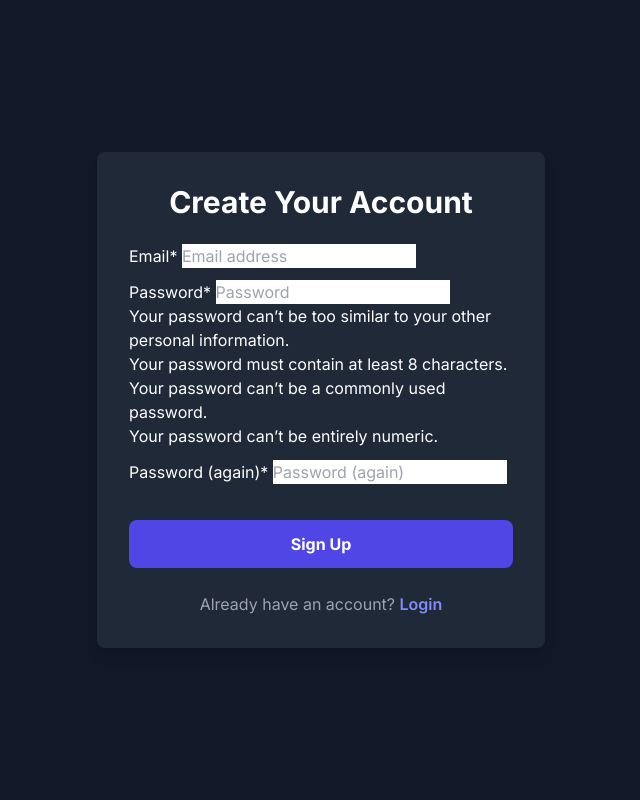
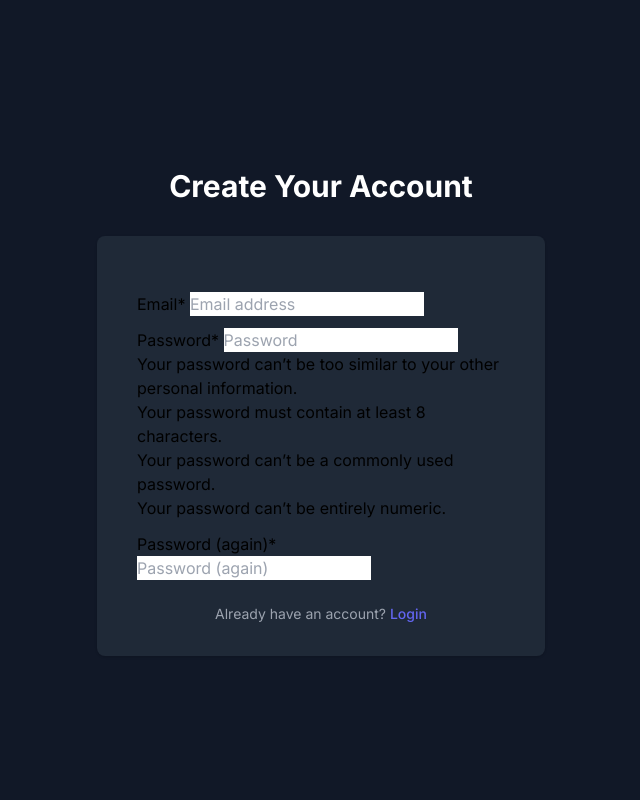
Before and after one commit to SCHANDAN996/videlytics-pro, a Django app: page /accounts/signup/ in a window 1280 px wide. Shown: the whole page, without its empty margins (319-959 px from the left). Run offline with Django 5.2, Linux system fonts and the light colour scheme; some libraries are stand-ins or nearby versions.

Commit message:
Update signup.html

```diff
--- a/main_app/templates/account/signup.html
+++ b/main_app/templates/account/signup.html
@@ -1,20 +1,60 @@
 {% extends "base.html" %}
+{% load i18n %}
+{% load allauth socialaccount %}
 {% load crispy_forms_tags %}
 
-{% block title %}Sign Up - Videlytics.pro{% endblock %}
+{% block content %}
+<div class="min-h-screen bg-gray-900 flex flex-col justify-center py-12 sm:px-6 lg:px-8">
+    <div class="sm:mx-auto sm:w-full sm:max-w-md">
+        <h2 class="mt-6 text-center text-3xl font-extrabold text-white">
+            Create Your Account
+        </h2>
+    </div>
 
-{% block content %}
-<div class="min-h-screen flex items-center justify-center bg-gray-900 text-white">
-    <div class="max-w-md w-full bg-gray-800 p-8 rounded-lg shadow-lg">
-        <h2 class="text-3xl font-bold text-center mb-6">Create Your Account</h2>
-        <form method="POST" action="{% url 'account_signup' %}">
-            {% csrf_token %}
-            {{ form|crispy }}
-            <button type="submit" class="w-full bg-indigo-600 hover:bg-indigo-700 text-white font-bold py-3 px-4 rounded-lg mt-6">Sign Up</button>
-        </form>
-        <p class="text-center text-gray-400 mt-6">
-            Already have an account? <a href="{{ login_url }}" class="text-indigo-400 font-semibold hover:underline">Login</a>
-        </p>
+    <div class="mt-8 sm:mx-auto sm:w-full sm:max-w-md">
+        <div class="bg-gray-800 py-8 px-4 shadow sm:rounded-lg sm:px-10">
+
+            <!-- Google Login Button -->
+            {% get_providers as socialaccount_providers %}
+            {% if socialaccount_providers %}
+            <div>
+                 <a href="{% provider_login_url 'google' %}" class="w-full inline-flex justify-center py-2 px-4 border border-gray-600 rounded-md shadow-sm bg-gray-700 text-sm font-medium text-white hover:bg-gray-600">
+                    <svg class="w-5 h-5 mr-2" fill="currentColor" viewBox="0 0 20 20" aria-hidden="true">
+                        <path fill-rule="evenodd" d="M10 0C4.477 0 0 4.477 0 10c0 4.418 2.865 8.166 6.839 9.49.5.092.682-.217.682-.482 0-.237-.009-.868-.014-1.703-2.782.605-3.369-1.343-3.369-1.343-.454-1.158-1.11-1.466-1.11-1.466-.908-.62.069-.608.069-.608 1.003.07 1.531 1.03 1.531 1.03.892 1.53 2.341 1.088 2.91.832.092-.647.35-1.088.636-1.338-2.22-.253-4.555-1.113-4.555-4.951 0-1.093.39-1.988 1.03-2.688-.103-.253-.446-1.272.098-2.65 0 0 .84-.27 2.75 1.026A9.564 9.564 0 0110 4.844c.85.004 1.705.115 2.504.337 1.909-1.296 2.747-1.027 2.747-1.027.546 1.378.203 2.398.1 2.651.64.7 1.028 1.595 1.028 2.688 0 3.848-2.338 4.695-4.566 4.942.359.308.678.92.678 1.855 0 1.338-.012 2.419-.012 2.747 0 .268.18.578.688.482A10.001 10.001 0 0020 10c0-5.523-4.477-10-10-10z" clip-rule="evenodd" />
+                    </svg>
+                    Sign up with Google
+                </a>
+            </div>
+
+            <div class="mt-6 relative">
+                <div class="absolute inset-0 flex items-center">
+                    <div class="w-full border-t border-gray-600"></div>
+                </div>
+                <div class="relative flex justify-center text-sm">
+                    <span class="px-2 bg-gray-800 text-gray-400">
+                        Or sign up with e-mail
+                    </span>
+                </div>
+            </div>
+            {% endif %}
+
+            <!-- Email/Password Form -->
+            <div class="mt-6">
+                <form action="{% url 'account_signup' %}" method="POST">
+                    {% csrf_token %}
+                    {{ form|crispy }}
+                </form>
+            </div>
+
+            <div class="mt-6 text-center">
+                <p class="text-sm text-gray-400">
+                    Already have an account?
+                    <a href="{{ login_url }}" class="font-medium text-indigo-500 hover:text-indigo-400">
+                        Login
+                    </a>
+                </p>
+            </div>
+        </div>
     </div>
 </div>
 {% endblock %}
```
